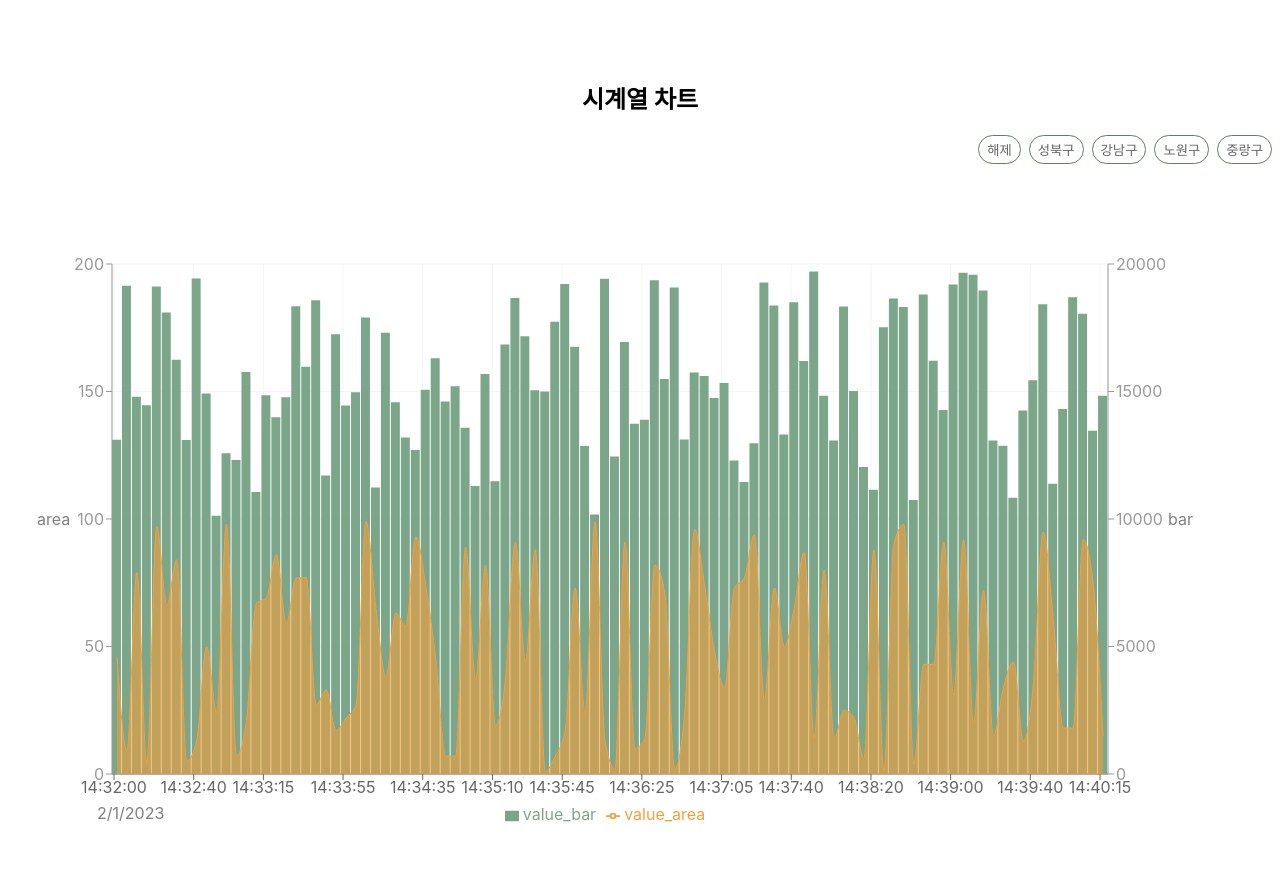
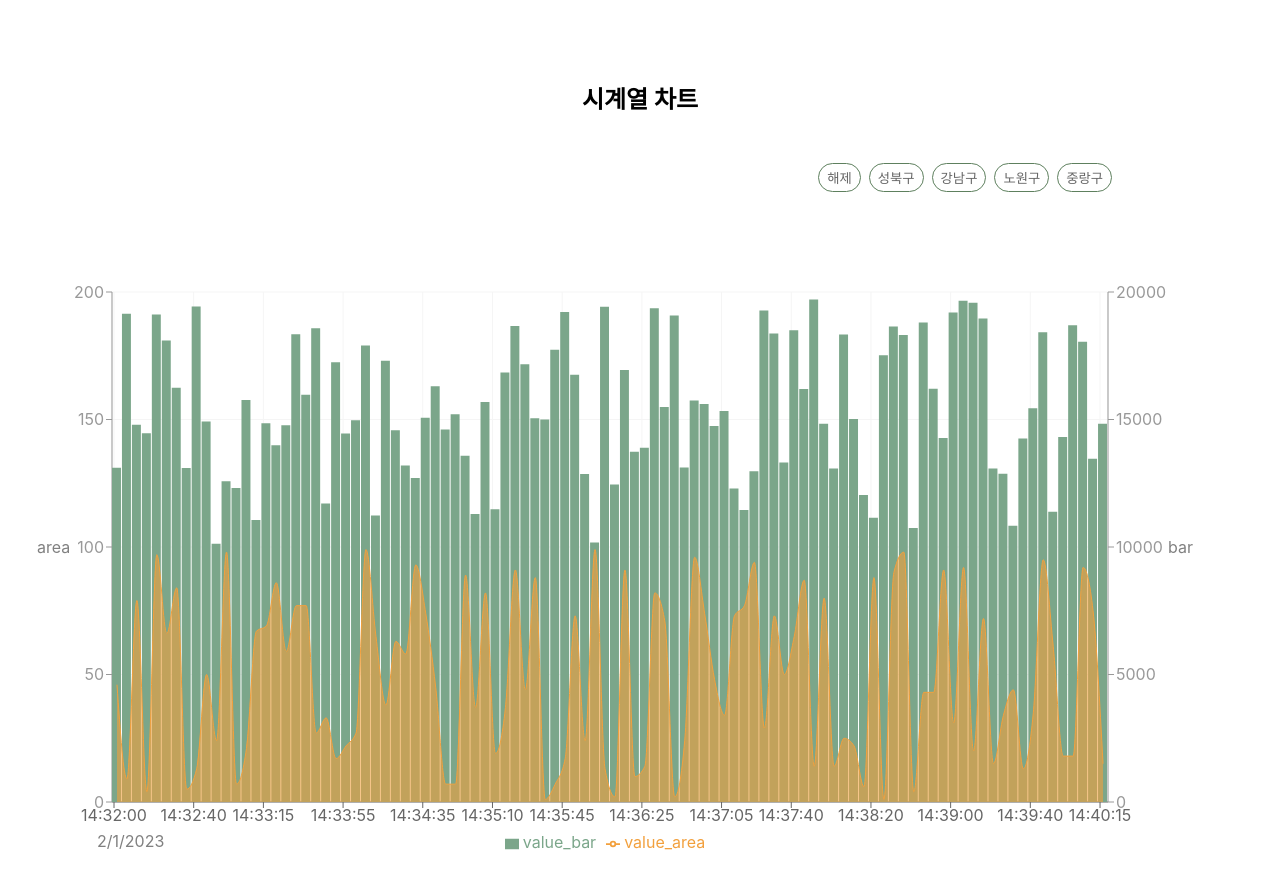
Before and after one commit to creamy-ocean/time-series-chart, a React (Create React App) app: page / in a window 1280 px wide. Before the commit the page ends 848 px from the top, so only its background shows below. Built offline with nearby package versions, Linux system fonts and the light colour scheme.

Commit message:
[Style] 필터링 버튼 위치 수정

```diff
--- a/src/components/domain/Filter.tsx
+++ b/src/components/domain/Filter.tsx
@@ -30,6 +30,8 @@ export default Filter;
 const FilterBox = styled.div`
   display: flex;
   justify-content: flex-end;
+  margin-right: 10rem;
+  margin-top: 3rem;
 `;
 
 const Button = styled.button`
```
